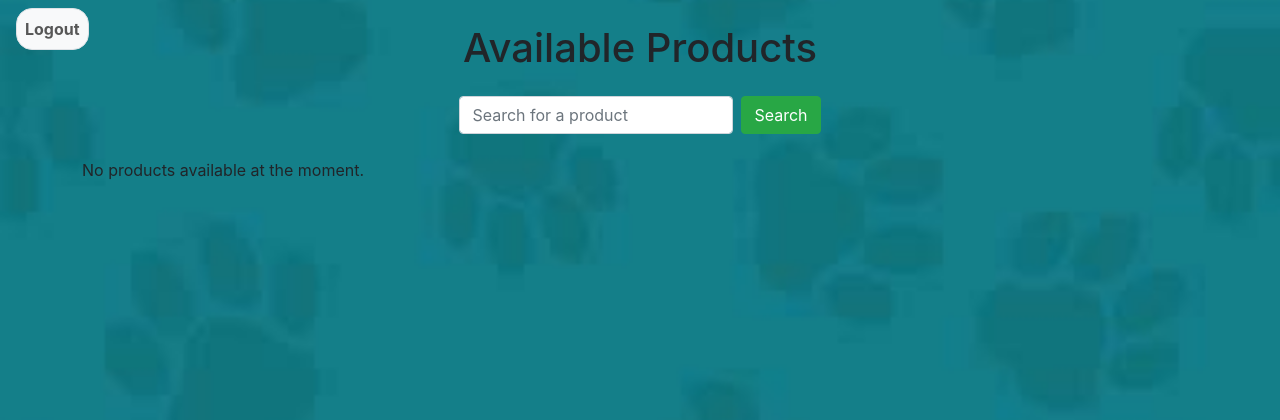
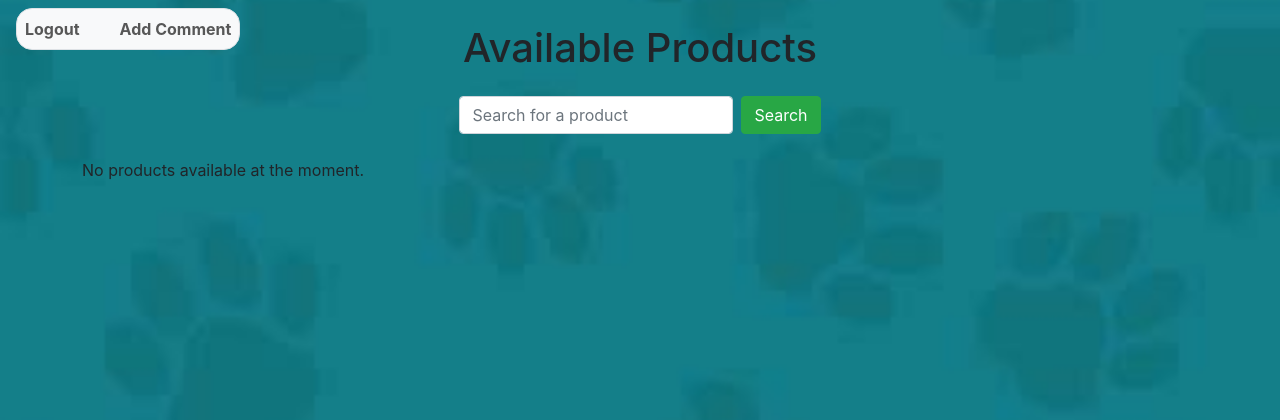
Before and after one commit to NrmeenAraby/cyberus_project, a Flask app: page /shopping in a window 1280 px wide. Shown: the top 420 px of the page. Run offline with Flask 3, Linux system fonts and the light colour scheme; data that the repository does not hold is empty; parts of the project's set-up code (start-up, migrations or seed data) failed here and were passed over; some libraries are stand-ins or nearby versions.

Commit message:
add comment btn

```diff
--- a/templates/shopping.html
+++ b/templates/shopping.html
@@ -25,6 +25,7 @@
             <div class="border rounded-4 text-bg-light ">
                 <ul class="navbar-nav">
                     <li class="nav-item"><a href="{{ url_for('logout') }}" class="nav-link"><Strong>Logout</Strong></a></li>
+                    <li class="nav-item ms-4"><a href="{{ url_for('add_comment') }}" class="nav-link"><Strong>Add Comment</Strong></a></li>
                 </ul>
             </div>
         </nav>
```
Also changed, not shown: 1 other file.
